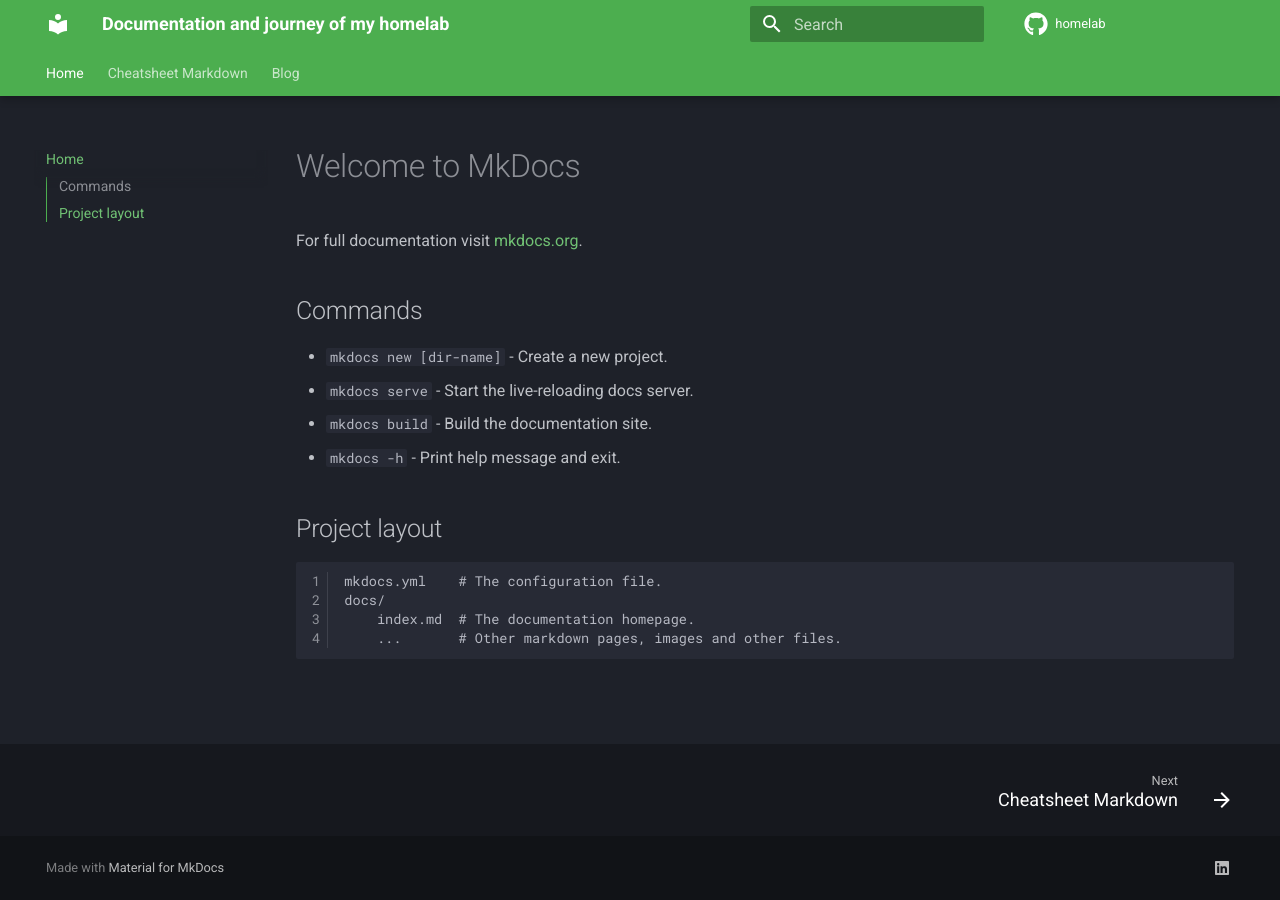
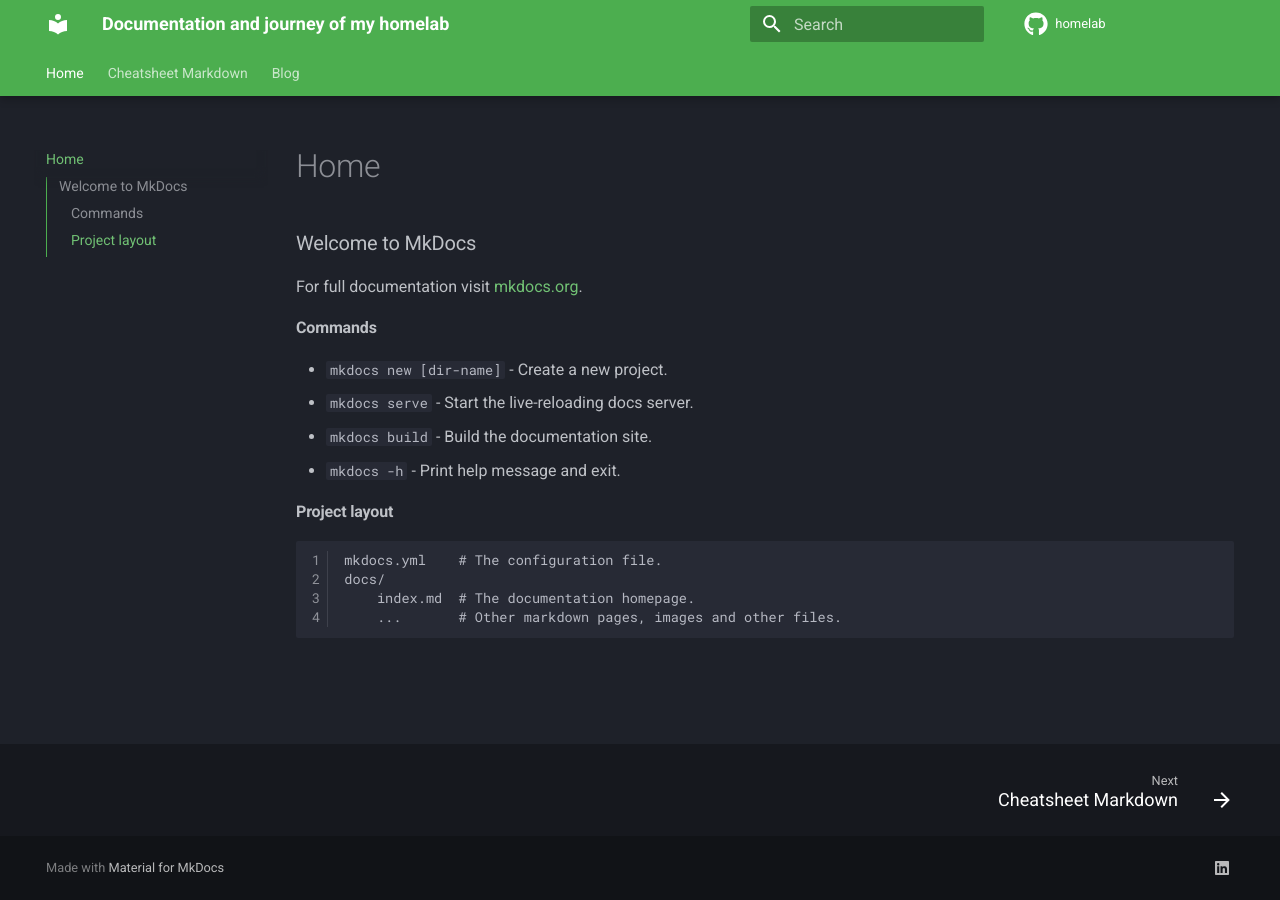
Before and after one commit to louisonsarlinmagnus/homelab, an MkDocs documentation site: the page built from docs/index.md, in a window 1280 px wide. Built offline with MkDocs 1.6.1 and Material for MkDocs 9.7.7, drawn with Linux system fonts in a browser that asks for light colours; comment, search, counter and statistics services are not loaded; some of the changed lines change nothing that is shown.

Commit message:
Configuring mkdocs

```diff
--- /dev/null
+++ b/docs/stylesheets/custom.css
@@ -0,0 +1,3 @@
+.md-typeset mark {
+    background-color: rgba(200,255,0,0.5);
+}
--- a/mkdocs.yml
+++ b/mkdocs.yml
@@ -36,14 +36,12 @@
     - navigation.footer
 plugins:
 - search
-- blog
+- blog:
+    blog_toc: true
+    authors: true
+    authors_file: blog/.authors.yaml
+    post_excerpt: required
 - tags
-# - git-revision-date-localized:
-#     enable_creation_date: false
-#     type: iso_date
-# - git-committers:
-#     repository: louisonsarlinmagnus/homelab
-#     branch: master
 extra:
   tags:
     test: testID
@@ -59,6 +57,7 @@
   - md_in_html
   - toc:
       permalink: true
+      baselevel: "3"
   - tables
   - pymdownx.arithmatex:
       generic: true
@@ -95,5 +94,8 @@
       custom_checkbox: true
 
 extra_javascript:
-  - javascripts/mathjax.js
+  - https://cdn.jsdelivr.net/npm/mathjax@3/es5/tex-mml-chtml.js
   - https://unpkg.com/mathjax@3/es5/tex-mml-chtml.js
+
+extra_css:
+  - stylesheets/custom.css
```
